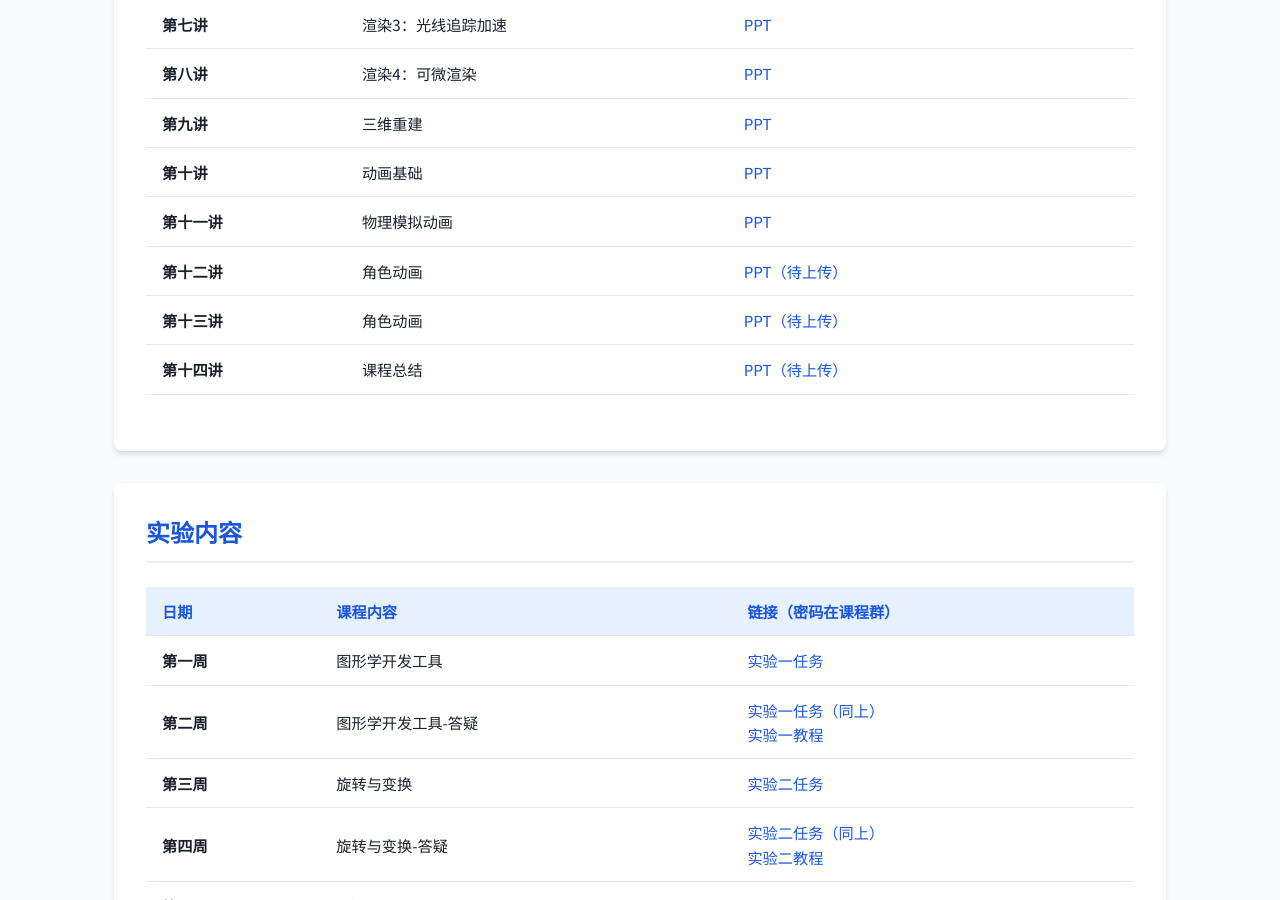
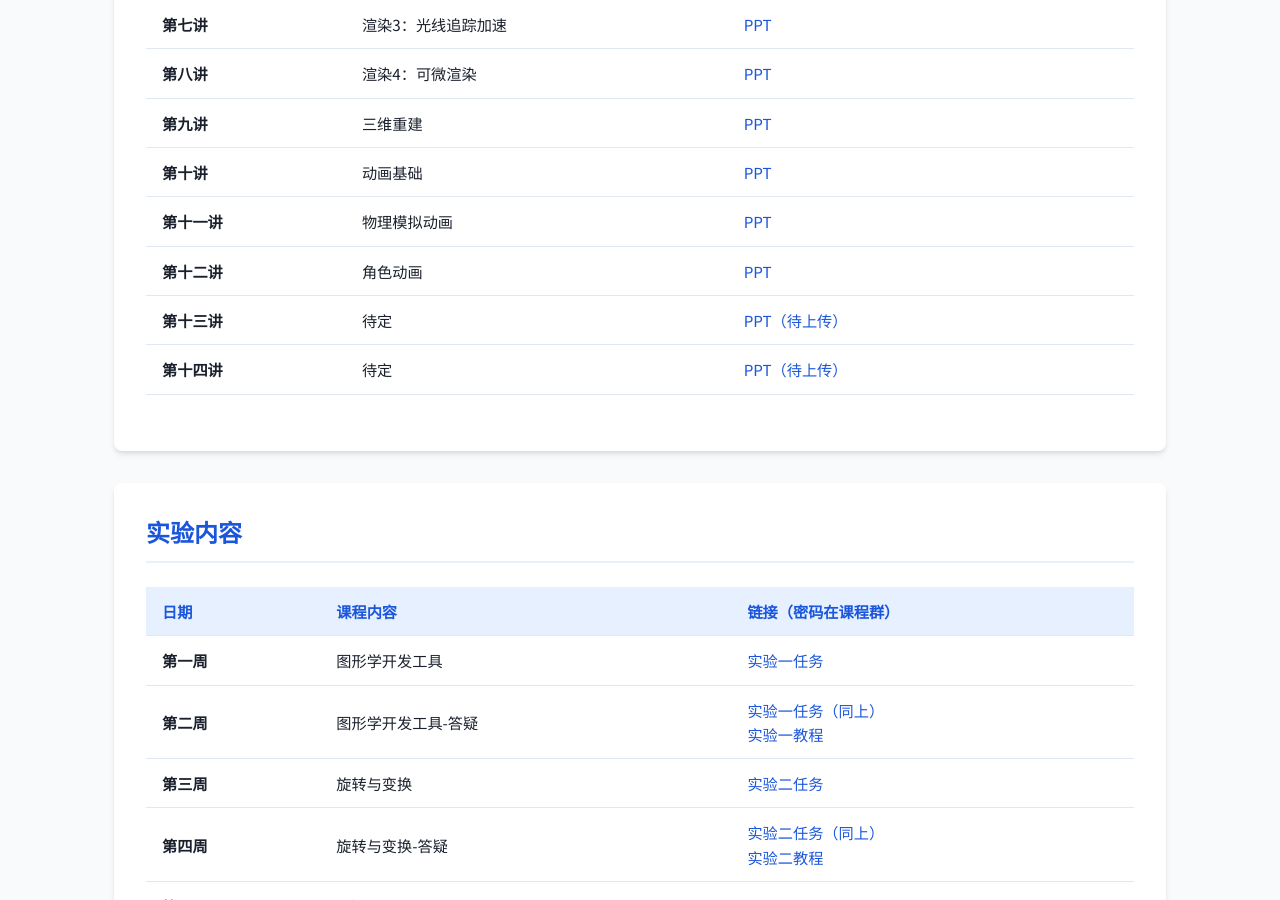
Before and after one commit to zhwinfo/zhwinfo.github.io, a Jekyll site: the page cg/index.html, which Jekyll copies as it is, in a window 1280 px wide and 900 px high, scrolled down 1390 px. Built offline with Jekyll 4.4.1, drawn with Linux system fonts in a browser that asks for light colours.

Commit message:
fast update

```diff
--- a/cg/index.html
+++ b/cg/index.html
@@ -468,16 +468,16 @@
                         <tr>
                             <td><strong>第十二讲</strong></td>
                             <td>角色动画</td>
-                            <td><a href="javascript:void(0)" onclick="window.open(pptLink, '_blank')">PPT（待上传）</a></td>
+                            <td><a href="javascript:void(0)" onclick="window.open(pptLink, '_blank')">PPT</a></td>
                         </tr>
                         <tr>
                             <td><strong>第十三讲</strong></td>
-                            <td>角色动画</td>
+                            <td>待定</td>
                             <td><a href="javascript:void(0)" onclick="window.open(pptLink, '_blank')">PPT（待上传）</a></td>
                         </tr>
                         <tr>
                             <td><strong>第十四讲</strong></td>
-                            <td>课程总结</td>
+                            <td>待定</td>
                             <td><a href="javascript:void(0)" onclick="window.open(pptLink, '_blank')">PPT（待上传）</a></td>
                         </tr>
                         <!-- <tr>
```
